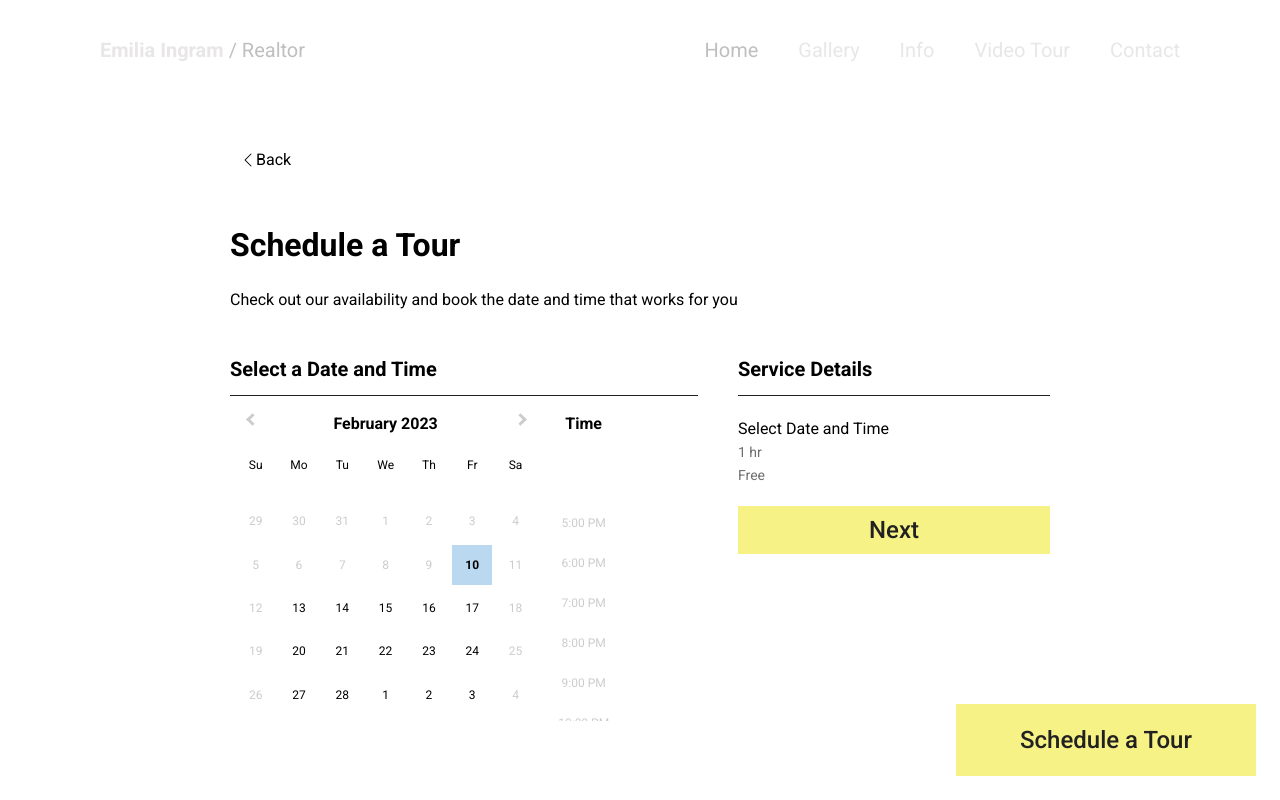
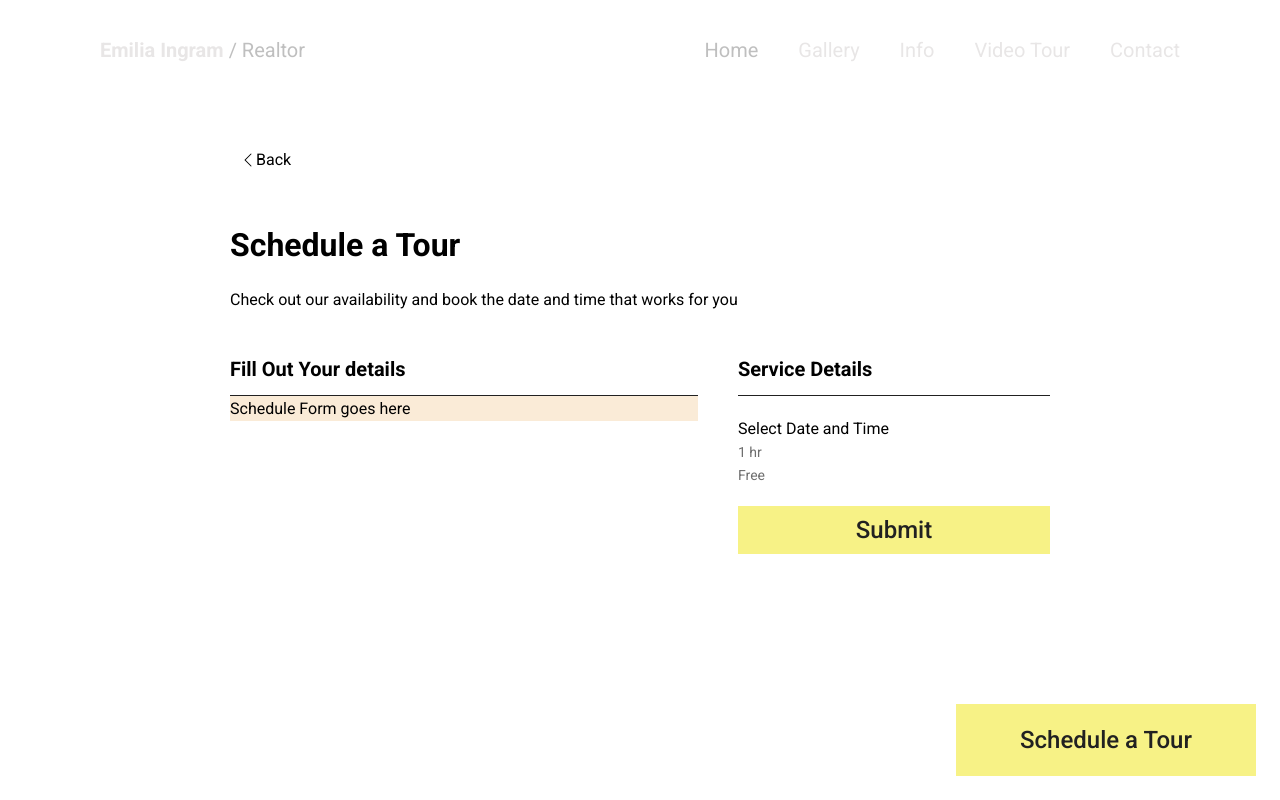
Before and after one commit to Knopkaivy/real-estate-landing, a React (Create React App) app: page /schedule in a window 1280 px wide. Shown: the top 800 px of the page. Built offline with nearby package versions, Linux system fonts and the light colour scheme.

Commit message:
add logic in ScheduleTour to show ScheduleForm

```diff
--- a/src/components/ScheduleTour.jsx
+++ b/src/components/ScheduleTour.jsx
@@ -5,9 +5,11 @@ import { useNavigate } from 'react-router-dom';
 import { BsChevronLeft } from 'react-icons/bs';
 import '../styles/ScheduleTour.css';
 import 'react-datepicker/dist/react-datepicker.css';
+import ScheduleForm from './ScheduleForm';
 
 const ScheduleTour = () => {
   const navigate = useNavigate();
+  const [isFormOpen, setIsFormOpen] = useState(true);
   const [startDate, setStartDate] = useState(null);
   const isWeekday = (date) => {
     const day = getDay(date);
@@ -45,10 +47,13 @@ const ScheduleTour = () => {
           </p>
         </div>
         <main className="ScheduleTour__main">
-          <div className="ScheduleTour__dateAndTime">
-            <h3 className="ScheduleTour__dtHeader">Select a Date and Time</h3>
-            <div className="ScheduleTour__dtContainer">
-              <div className="ScheduleTour__date">
+          <section className="ScheduleTour__dateAndTime">
+            <h3 className="ScheduleTour__dtHeader">
+              {isFormOpen ? 'Fill Out Your details' : 'Select a Date and Time'}
+            </h3>
+            {isFormOpen ? (
+              <ScheduleForm />
+            ) : (
               <DatePicker
                 className="ScheduleTour__datePicker"
                 inline={true}
@@ -66,10 +71,8 @@ const ScheduleTour = () => {
                 timeIntervals={60}
                 onChange={(date) => setStartDate(date)}
               />
-              </div>
-              {/* <div className="ScheduleTour__time">Time</div> */}
-            </div>
-          </div>
+            )}
+          </section>
           <div className="ScheduleTour__detail">
             <h3 className="ScheduleTour__detailHeader">Service Details</h3>
             <div className="ScheduleTour__detailSection">
@@ -81,12 +84,21 @@ const ScheduleTour = () => {
               <p>1 hr</p>
               <p>Free</p>
             </div>
+            {isFormOpen ? (
+              <button
+                type="button"
+                className="ScheduleTour__buttonNext button button-yellow"
+              >
+                Submit
+              </button>
+            ) : (
               <button
                 type="button"
                 className="ScheduleTour__buttonNext button button-yellow"
               >
                 Next
               </button>
+            )}
           </div>
         </main>
       </div>
--- a/src/styles/ScheduleTour.css
+++ b/src/styles/ScheduleTour.css
@@ -22,7 +22,6 @@
 }
 .ScheduleTour__icon {
   font-size: inherit;
-  /* padding: 4px; */
 }
 .ScheduleTour__header h2 {
   font-size: 3.2rem;
@@ -41,11 +40,6 @@
   /* ! gap */
   gap: 2rem;
 }
-.ScheduleTour__dtContainer {
-  display: flex;
-  justify-content: space-between;
-}
-
 .ScheduleTour__detail {
   flex-basis: 40%;
   display: flex;
```
Lines whose indentation alone changed are shown as unchanged.
